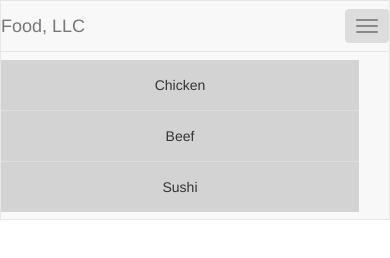
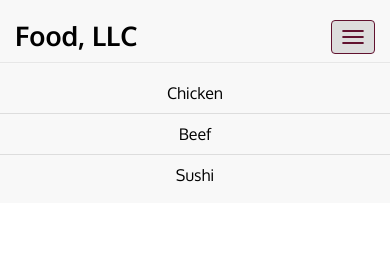
Before and after one commit to hafshari/coursera-test, a plain HTML site: page module3-solution/index.html in a window 390 px wide. Both pictures are taken after a click on the button "Toggle navigation". Drawn offline with Linux system fonts and the light colour scheme.

Commit message:
save work

```diff
--- a/module3-solution/css/styles.css
+++ b/module3-solution/css/styles.css
@@ -1,31 +1,63 @@
-.container-fluid {
-    padding: 0;
+body {
+    font-size: 16px;
+    color: #fff;
+    font-family: 'Oxygen', sans-serif;
   }
 
-#navbar-collapse .navbar-nav {
-    width: 100%; /* Ensure full width */
+  /** HEADER **/
+  #header-nav {
+    border-radius: 0;
+    border: 0;
   }
 
-#navbar-collapse .navbar-nav > li {
-    border-bottom: 1px solid #ddd; /* Add bottom border */
-    width: 100%; /* Ensure full width */
+  #logo-img {
+    background: url('../images/restaurant-logo_large.png') no-repeat;
+    width: 150px;
+    height: 150px;
+    margin: 10px 15px 10px 0;
   }
 
-#navbar-collapse .navbar-nav > li:last-child {
+  .navbar-brand {
+    padding-top: 25px;
+  }
+
+  .navbar-brand h1 { /* Restaurant name */
+    color: black;
+    font-size: 1.5em;
+    font-weight: bold;
+    margin-top: 0;
+    margin-bottom: 0;
+    line-height: .75;
+  }
+
+  .navbar-brand a:hover, .navbar-brand a:focus {
+    text-decoration: none;
+  }
+
+  #nav-list {
+    margin-top: 10px;
+  }
+  #nav-list a {
+    color: black;
+    text-align: center;
+  }
+  #nav-list a:hover {
+    background: #E7E7E7;
+  }
+
+  #collapsable-nav .navbar-nav > li {
+    border-bottom: 1px solid #ddd; /* Add bottom border */
+  }
+
+  #collapsable-nav .navbar-nav > li:last-child {
      border-bottom: none; /* Remove bottom border from last item */
   }
 
-#navbar-collapse .navbar-nav > li > a {
-    padding: 15px; /* Add padding */
-    display: block; /* Ensure anchor takes full width */
-    text-align: center; /* Center the text */
-    color: #333; /* Text color */
-    text-decoration: none; /* Remove underline */
-    width: 100%; /* Ensure full width */
-    background-color: lightgray
+  .navbar-header button.navbar-toggle, .navbar-header .icon-bar {
+    border: 1px solid #61122f;
   }
-
-#navbar-collapse .navbar-nav > li > a:hover {
-    background-color: #f8f8f8; /* Background color on hover */
-    color: #000; /* Text color on hover */
+  .navbar-header button.navbar-toggle {
+    clear: both;
+    margin-top: -30px;
   }
+  /* END HEADER */
--- a/module3-solution/index.html
+++ b/module3-solution/index.html
@@ -1,42 +1,53 @@
 <!DOCTYPE html>
 <html lang="en">
-
   <head>
-    <meta charset="UTF-8">
-    <meta name="viewport" content="width=device-width, initial-scale=1.0">
+    <meta charset="utf-8">
+    <meta http-equiv="X-UA-Compatible" content="IE=edge">
+    <meta name="viewport" content="width=device-width, initial-scale=1">
     <title>Food, LLC</title>
     <link rel="stylesheet" href="css/bootstrap.min.css">
-    <link rel="stylesheet" href="css/styles.css"> <!-- Ensure this is linked after Bootstrap -->
+    <link rel="stylesheet" href="css/styles.css">
+    <link href="https://fonts.googleapis.com/css?family=Oxygen:400,300,700" rel="stylesheet" type="text/css">
+    <link href="https://fonts.googleapis.com/css?family=Lora" rel="stylesheet" type="text/css">
   </head>
-
 <body>
-    <!-- Navbar -->
-    <nav class="navbar navbar-default">
+  <header>
+    <nav id="header-nav" class="navbar navbar-default">
       <div class="container-fluid">
         <div class="navbar-header">
-                <button type="button" class="navbar-toggle collapsed visible-xs" data-toggle="collapse"
-                    data-target="#navbar-collapse" aria-expanded="false">
+          <div class="navbar-brand">
+            <a href="index.html"><h1>Food, LLC</h1></a>
+          </div>
+
+          <button type="button" class="navbar-toggle collapsed" data-toggle="collapse" data-target="#collapsable-nav" aria-expanded="false">
             <span class="sr-only">Toggle navigation</span>
             <span class="icon-bar"></span>
             <span class="icon-bar"></span>
             <span class="icon-bar"></span>
           </button>
-                <a class="navbar-brand" href="#">Food, LLC</a>
         </div>
-            <div class="visible-xs">
-            <div class="collapse navbar-collapse" id="navbar-collapse">
-                <ul class="nav navbar-nav">
-                    <li><a href="#">Chicken</a></li>
-                    <li><a href="#">Beef</a></li>
-                    <li><a href="#">Sushi</a></li>
-                </ul>
-            </div>
-            </div>
-        </div>
-    </nav>
+
+        <div id="collapsable-nav" class="collapse navbar-collapse">
+           <ul id="nav-list" class="nav navbar-nav navbar-right visible-xs">
+            <li>
+              <a href="#">Chicken</a>
+            </li>
+            <li>
+              <a href="#">Beef</a>
+            </li>
+            <li>
+              <a href="#">Sushi</a>
+            </li>
+          </ul><!-- #nav-list -->
+        </div><!-- .collapse .navbar-collapse -->
+      </div><!-- .container -->
+    </nav><!-- #header-nav -->
+  </header>
+
+
+  <!-- jQuery (Bootstrap JS plugins depend on it) -->
   <script src="js/jquery-2.1.4.min.js"></script>
   <script src="js/bootstrap.min.js"></script>
   <script src="js/script.js"></script>
 </body>
-
 </html>
```
Lines whose indentation alone changed are shown as unchanged.
